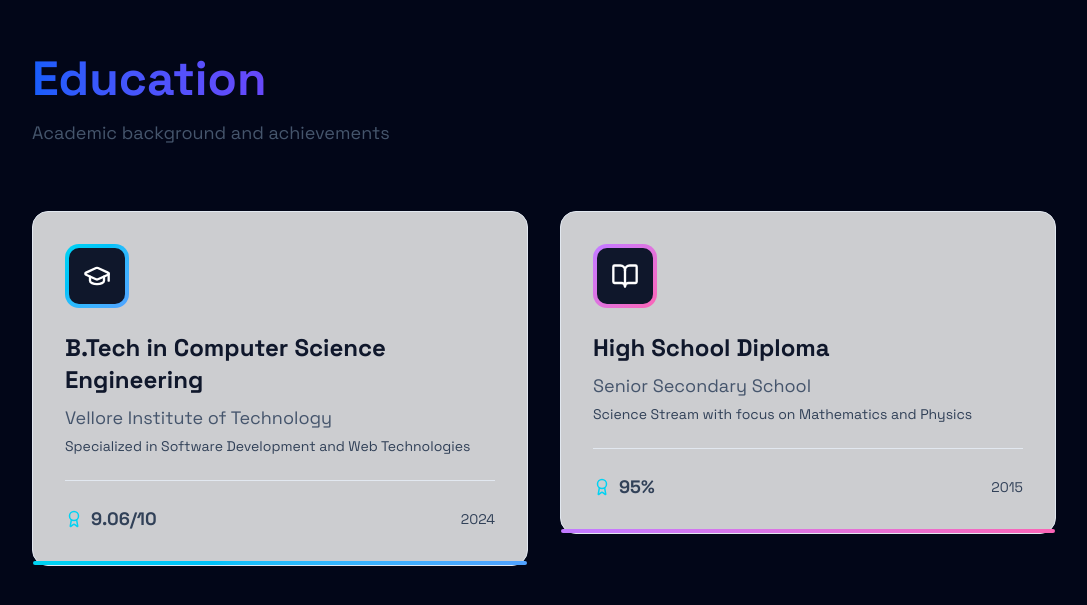
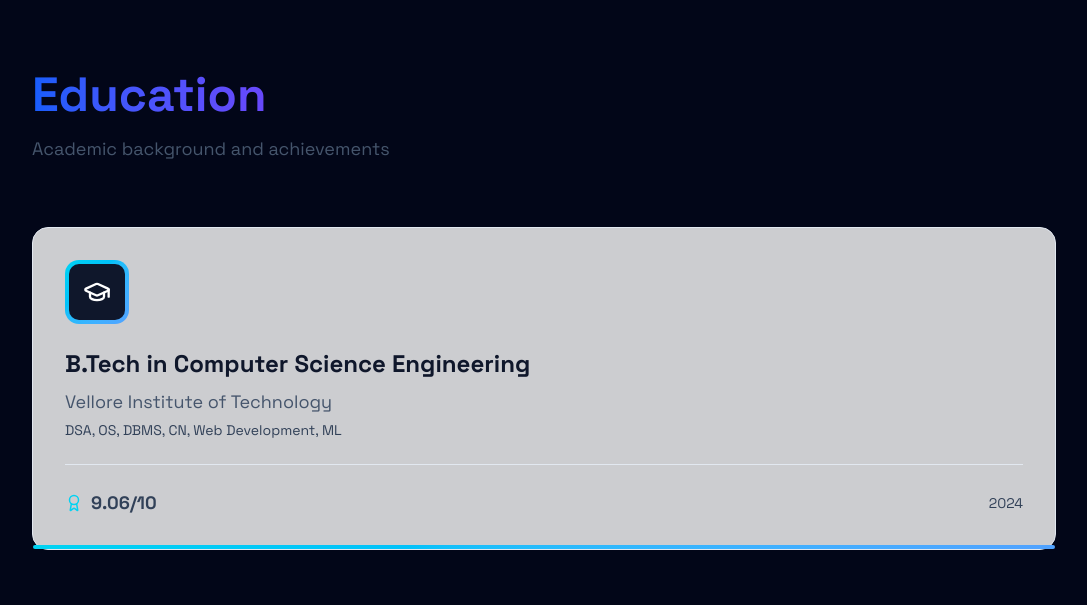
Before and after one commit to iamansingh0/AmanKumarSingh_2025, a Next.js app: page / in a window 1280 px wide. Shown: the part 4200-4805 px from the top of the page, without its empty margins (96-1183 px from the left). Built offline with nearby package versions, Linux system fonts and the light colour scheme; no server answers.

Commit message:
education done

```diff
--- a/sections/education.tsx
+++ b/sections/education.tsx
@@ -9,19 +9,10 @@ const education = [
     degree: "B.Tech in Computer Science Engineering",
     year: "2024",
     cgpa: "9.06/10",
-    details: "Specialized in Software Development and Web Technologies",
+    details: "DSA, OS, DBMS, CN, Web Development, ML",
     icon: GraduationCap,
     color: "from-cyan-400 to-blue-400",
-  },
-  {
-    institution: "Senior Secondary School",
-    degree: "High School Diploma",
-    year: "2015",
-    cgpa: "95%",
-    details: "Science Stream with focus on Mathematics and Physics",
-    icon: BookOpen,
-    color: "from-purple-400 to-pink-400",
-  },
+  }
 ]
 
 export default function Education() {
@@ -37,7 +28,7 @@ export default function Education() {
           <h2 className="text-4xl md:text-5xl font-bold mb-4 gradient-text">Education</h2>
           <p className="text-slate-400 mb-16 text-lg">Academic background and achievements</p>
 
-          <div className="grid grid-cols-1 md:grid-cols-2 gap-8">
+          <div className="flex flex-col gap-8">
             {education.map((edu, idx) => {
               const Icon = edu.icon
               return (
@@ -47,7 +38,7 @@ export default function Education() {
                   whileInView={{ opacity: 1, y: 0 }}
                   transition={{ duration: 0.6, delay: idx * 0.2 }}
                   viewport={{ once: true }}
-                  className="group relative"
+                  className="group relative w-full"
                 >
                   {/* Gradient background effect */}
                   <div
@@ -56,7 +47,7 @@ export default function Education() {
 
                   <motion.div
                     className="relative glass rounded-2xl p-8 border border-white/10 hover:border-white/20 transition-all duration-300"
-                    whileHover={{ y: -8, scale: 1.02 }}
+                    whileHover={{ y: -8, scale: 1.01 }}
                   >
                     {/* Icon with gradient background */}
                     <motion.div
```
